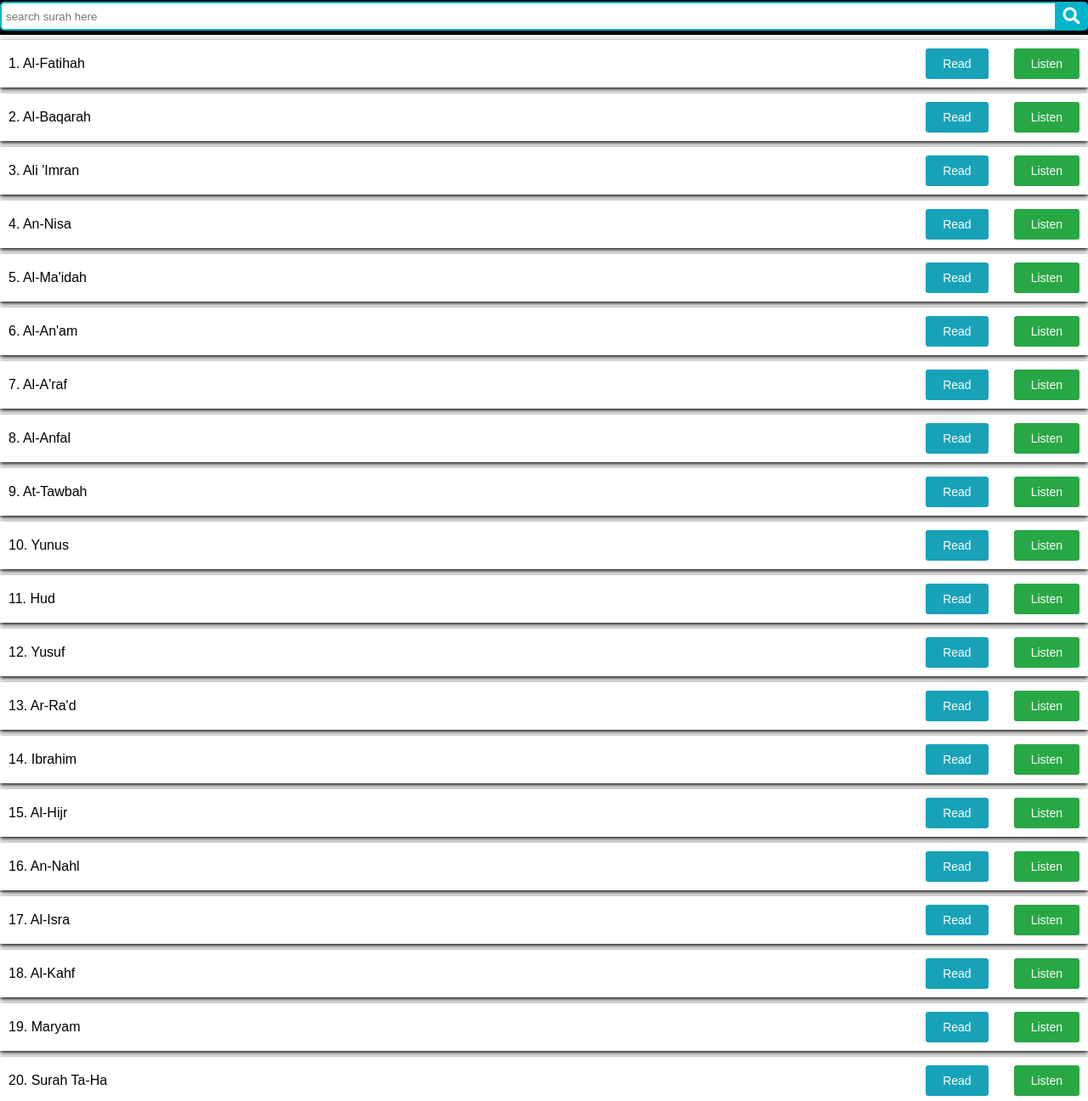
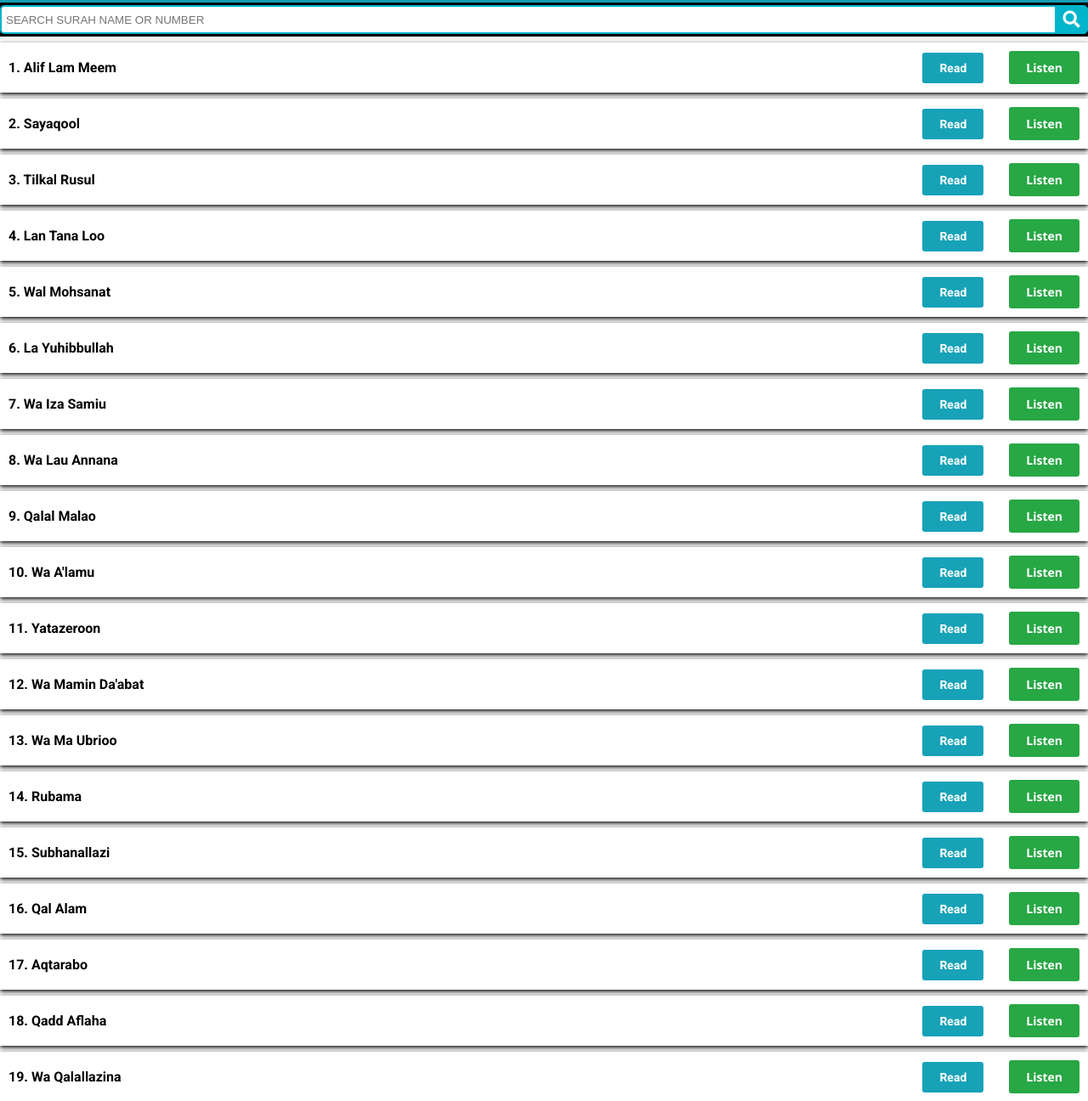
Before and after one commit to Aman-saifi/para, a plain HTML site: page index.html in a window 1280 px wide. Shown: the part 58-1354 px from the top of the page at 85% size. Drawn offline with nearby package versions, Linux system fonts and the light colour scheme.

Commit message:
Update index.html

```diff
--- a/index.html
+++ b/index.html
@@ -1,14 +1,17 @@
 <!doctype html>
- <html>
+ <html lang="en">
  <head>
     <meta charset="UTF-8">
     <meta name="viewport" content="width=device-width, initial-scale=1">
     <meta http-equiv="Permissions-Policy" content="interest-cohort=()">
-    <link rel="stylesheet" href="https://fonts.googleapis.com/css2?family=Open+Sans">
     <link rel="shortcut icon" type="image/png" href="https://drive.google.com/uc?id=1NshdNhIcu2TgGTuJZQ5wOj4A-kT0i-B0">
     <link rel="stylesheet" href="https://cdnjs.cloudflare.com/ajax/libs/font-awesome/5.15.3/css/all.min.css">
     <title>Quran Kareem</title>
+
   <style>
+
+  @import url('https://fonts.googleapis.com/css2?family=Roboto:wght@700&display=swap');
+  @import url('https://fonts.googleapis.com/css2?family=Open+Sans:wght@700&display=swap');
 
    * {
     margin: 0;
@@ -16,7 +19,8 @@
     box-sizing: border-box;
 }
     body {
-    font-family: ' Open Sans', Arial, sans-serif;
+   font-family: 'Roboto', sans-serif;
+    font-weight: 700;
     margin: 0;
     padding: 0;
     background-color: #ffffff;
@@ -24,6 +28,9 @@
 }
 
 
+.h1 {
+  font-family: 'Open Sans';
+}
 
    h1 {
   position: -webkit-sticky;
@@ -43,7 +50,7 @@
   top: 55px;
   z-index: 1;
   background-color: #000000; /* Add a background color */
-  padding: 5px 0; /* Add padding for spacing */
+  padding: 3px 0; /* Add padding for spacing */
   box-shadow: 0 2px 5px rgba(0, 0, 0, 0.1);
   display: flex;
 }
@@ -111,6 +118,12 @@
      text-decoration: none;
     }
 
+
+   .listen-btn {
+  font-family: 'Open Sans';
+}
+
+
     .listen-btn {
       padding: 10px 20px;
       font-size: 14px;
@@ -133,15 +146,13 @@
     padding: 10px 0;
   }
 
-   .footer-details {
-    font-family: ' Open Sans', Arial, sans-serif; /* Add your desired font */
-}
+
 
 
   </style>
  </head>
  <body>
-  <h1>15linequran.com</h1>
+  <h1 class="h1">15linequran.com</h1>
   <ins class="adsbygoogle"
      style="display:block"
      data-ad-client="ca-pub-4293976111262095"
@@ -150,108 +161,105 @@
      data-full-width-responsive="true"></ins>
   <div class="wrap">
    <div class="search">
-    <input type="text" class="searchTerm" placeholder="search surah here"> <button type="submit" class="searchButton"> <i class="fas fa-search" style="color: white;" "></i> </button>
+    <input type="text" class="searchTerm" placeholder="SEARCH SURAH NAME OR NUMBER"> <button type="submit" class="searchButton"> <i class="fas fa-search" style="color: white;" "></i> </button>
    </div>
    <ul>
     <li>
-  <span>1. Al-Fatihah</span>
+  <span>1. Alif Lam Meem</span>
   <div class="button-group">
     <a href=https://drive.google.com/file/d/1eFegE8cGFQHTKXM9nG9hilFTauukTqpI/view?usp=drive_link class="read-btn">Read</a> <button class="listen-btn">Listen</button>
   </div> </li>
-    <li> <span>2. Al-Baqarah</span>
+    <li> <span>2. Sayaqool</span>
      <div class="button-group"> <a href=https://drive.google.com/file/d/1MICBu0-dqvuEtAlbtVQgjt6SwgbC7mCG/view?usp=drive_link class="read-btn">Read</a> <button class="listen-btn">Listen</button>
      </div> </li>
-    <li> <span>3. Ali 'Imran</span>
+    <li> <span>3. Tilkal Rusul</span>
      <div class="button-group"> <a href=https://drive.google.com/file/d/1pExctCYKSLf8RvcDsn6pyNCKL8RM2Ph9/view?usp=drive_link class="read-btn">Read</a> <button class="listen-btn">Listen</button>
      </div> </li>
-    <li> <span>4. An-Nisa</span>
+    <li> <span>4. Lan Tana Loo</span>
      <div class="button-group"> <a href=https://drive.google.com/file/d/10bR6YzB56AW6CGqAr7VK0mRRh5MAwiJw/view?usp=drive_link class="read-btn">Read</a> <button class="listen-btn">Listen</button>
      </div> </li>
-    <li> <span>5. Al-Ma'idah</span>
+    <li> <span>5. Wal Mohsanat</span>
      <div class="button-group"> <a href=https://drive.google.com/file/d/11CrEzHK9PvIjlGjX9ZHcTeBJnbGtkQwo/view?usp=drive_link class="read-btn">Read</a> <button class="listen-btn">Listen</button>
      </div> </li>
-    <li> <span>6. Al-An'am</span>
+    <li> <span>6. La Yuhibbullah</span>
      <div class="button-group"> <a href=https://drive.google.com/file/d/1Za6I5g9seycAjNAQltGG3_maNmUjJHsw/view?usp=drive_link class="read-btn">Read</a> <button class="listen-btn">Listen</button>
      </div> </li>
-    <li> <span>7. 	Al-A'raf</span>
+    <li> <span>7. 	Wa Iza Samiu</span>
      <div class="button-group"> <a href=https://drive.google.com/file/d/1jeGma_ARgo_W6jcpZn6BJYPvL2hLXtp1/view?usp=drive_link class="read-btn">Read</a> <button class="listen-btn">Listen</button>
      </div> </li>
-    <li> <span>8. Al-Anfal</span>
+    <li> <span>8. Wa Lau Annana</span>
      <div class="button-group"> <a href=https://drive.google.com/file/d/1W1Zz9fyO-Cz2_gW-dnnpco8OC_-bFY12/view?usp=drive_link class="read-btn">Read</a> <button class="listen-btn">Listen</button>
      </div> </li>
-    <li> <span>9. At-Tawbah</span>
+    <li> <span>9. Qalal Malao</span>
      <div class="button-group"> <a href=https://drive.google.com/file/d/10DtpuAZBpEc02Rvcpo5_QgcWXf5tyso-/view?usp=drive_link class="read-btn">Read</a> <button class="listen-btn">Listen</button>
      </div> </li>
-    <li> <span>10. Yunus</span>
+    <li> <span>10. Wa A'lamu</span>
      <div class="button-group"> <a href=https://drive.google.com/file/d/1zqihXOovXIsFj2_9MdvpzbTYfzKTUb8T/view?usp=drive_link class="read-btn">Read</a> <button class="listen-btn">Listen</button>
      </div> </li>
-    <li> <span>11. Hud</span>
+    <li> <span>11. Yatazeroon</span>
      <div class="button-group"> <a href=https://drive.google.com/file/d/19RuWKJhUpzlyt6V1dPOTl-gl18dRCu9y/view?usp=drive_link class="read-btn">Read</a> <button class="listen-btn">Listen</button>
      </div> </li>
-    <li> <span>12. Yusuf</span>
+    <li> <span>12. Wa Mamin Da'abat</span>
      <div class="button-group"> <a href=https://drive.google.com/file/d/1k-fjgi-aj3i-ElVcBKkf_8Z0rRPOH9Ys/view?usp=drive_link class="read-btn">Read</a> <button class="listen-btn">Listen</button>
      </div> </li>
-    <li> <span>13. Ar-Ra'd</span>
+    <li> <span>13. Wa Ma Ubrioo</span>
      <div class="button-group"> <a href=https://drive.google.com/file/d/1u0XhAsLu1YdNxKCcJj7YY7-l5fvsxA1p/view?usp=drive_link class="read-btn">Read</a> <button class="listen-btn">Listen</button>
      </div> </li>
-    <li> <span>14. Ibrahim</span>
+    <li> <span>14. Rubama</span>
      <div class="button-group"> <a href=https://drive.google.com/file/d/1aAdKZGqihft8cEW_2GgfrqeXprL_2aVz/view?usp=drive_link class="read-btn">Read</a> <button class="listen-btn">Listen</button>
      </div> </li>
-    <li> <span>15. Al-Hijr</span>
+    <li> <span>15. Subhanallazi</span>
      <div class="button-group"> <a href=https://drive.google.com/file/d/1HVdxXmWR3uTjW9l6DvPndlPzQm4SP96h/view?usp=drive_link class="read-btn">Read</a> <button class="listen-btn">Listen</button>
      </div> </li>
-    <li> <span>16. An-Nahl</span>
+    <li> <span>16. Qal Alam</span>
      <div class="button-group"> <a href=https://drive.google.com/file/d/1ENwdX1Dj0odY7zpY0TC5fPZwWXqvTbxa/view?usp=drive_link class="read-btn">Read</a> <button class="listen-btn">Listen</button>
      </div> </li>
-    <li> <span>17. Al-Isra</span>
+    <li> <span>17. Aqtarabo</span>
      <div class="button-group"> <a href=https://drive.google.com/file/d/1pzcOL5u1b6PE6RsWsJNgzjlSOcXQNRXw/view?usp=drive_link class="read-btn">Read</a> <button class="listen-btn">Listen</button>
      </div> </li>
-    <li> <span>18. Al-Kahf</span>
+    <li> <span>18. Qadd Aflaha</span>
      <div class="button-group"> <a href=https://drive.google.com/file/d/1L2oA21v0cuDJgNSaq1j8ZxWDN1wJfSYs/view?usp=drive_link class="read-btn">Read</a> <button class="listen-btn">Listen</button>
      </div> </li>
-    <li> <span>19. Maryam</span>
+    <li> <span>19. Wa Qalallazina</span>
      <div class="button-group"> <a href=https://drive.google.com/file/d/1D2RBLnYKEYkZCOzXQkDD2hZ_j3GGL17C/view?usp=drive_link class="read-btn">Read</a> <button class="listen-btn">Listen</button>
      </div> </li>
-    <li> <span>20. Surah Ta-Ha</span>
+    <li> <span>20. A'man Khalaq</span>
      <div class="button-group"> <a href=https://drive.google.com/file/d/1NZvEjwIMPmdYB59jmtDRrFuxGj0eFV1B/view?usp=drive_link class="read-btn">Read</a> <button class="listen-btn">Listen</button>
      </div> </li>
-    <li> <span>21. Al-Anbiya</span>
+    <li> <span>21. Utlu Ma Oohi</span>
      <div class="button-group"> <a href=https://drive.google.com/file/d/1kcHgLph4OfIa_2_fh9WYJjG6EvTx2LVh/view?usp=drive_link class="read-btn">Read</a> <button class="listen-btn">Listen</button>
      </div> </li>
-    <li> <span>22. Al-Hajj</span>
+    <li> <span>22. Wa Manyaqnut</span>
      <div class="button-group"> <a href=https://drive.google.com/file/d/1KU5WgaSmk6lHhx0P1ahGyq_tBNwuzHSv/view?usp=drive_link class="read-btn">Read</a> <button class="listen-btn">Listen</button>
      </div> </li>
-    <li> <span>23. Al-Mu'minun</span>
+    <li> <span>23. Wa Mali</span>
      <div class="button-group"> <a href=https://drive.google.com/file/d/1fRGObSYvPT-I4LW7symL0YLLZ-c3m-sS/view?usp=drive_link class="read-btn">Read</a> <button class="listen-btn">Listen</button>
      </div> </li>
-    <li> <span>24. An-Nur</span>
+    <li> <span>24. Faman Azlam</span>
      <div class="button-group"> <a href=https://drive.google.com/file/d/1PxOQT2PpEPb3a3BxHrpikAEtFdRGd-yO/view?usp=drive_link class="read-btn">Read</a> <button class="listen-btn">Listen</button>
      </div> </li>
-    <li> <span>25. Al-Furqan</span>
+    <li> <span>25. Elahe Yuruddo</span>
      <div class="button-group"> <a href=https://drive.google.com/file/d/1Yzt3Ejs-IGuAcZKd52-5Wq1vFdVCMNEt/view?usp=drive_link class="read-btn">Read</a> <button class="listen-btn">Listen</button>
      </div> </li>
-    <li> <span>26. Ash-Shu'ara'</span>
+    <li> <span>26. Ha'a Meem</span>
      <div class="button-group"> <a href=https://drive.google.com/file/d/1BxKH1nUrfZyymIB2mXirxy_L2aNGMKJ6/view?usp=drive_link class="read-btn">Read</a> <button class="listen-btn">Listen</button>
      </div> </li>
-    <li> <span>27. An-Naml</span>
+    <li> <span>27. Qala Fama Khatbukum</span>
      <div class="button-group"> <a href=https://drive.google.com/file/d/1pAiHxQln1x-dNuArYsG-sMq2CKiH371c/view?usp=drive_link class="read-btn">Read</a> <button class="listen-btn">Listen</button>
      </div> </li>
-    <li> <span>28. Al-Qasas</span>
+    <li> <span>28. Qadd Sami Allah	</span>
      <div class="button-group"> <a href=https://drive.google.com/file/d/1TZwANgAnsFLLahgH9ChqPvZPJg0oFkJP/view?usp=drive_link class="read-btn">Read</a> <button class="listen-btn">Listen</button>
      </div> </li>
-    <li> <span>29. Al-Ankabut</span>
+    <li> <span>29. Tabarakallazi</span>
      <div class="button-group"> <a href=https://drive.google.com/file/d/1Clhmh_iofa2u2gIF6XOw9OOnBzJpG0hX/view?usp=drive_link class="read-btn">Read</a> <button class="listen-btn">Listen</button>
      </div> </li>
-    <li> <span>30. Ar-Rum</span>
+    <li> <span>30. Amma Yatasa'aloon</span>
      <div class="button-group"> <a href=https://drive.google.com/file/d/1CfZ4orqJrZsqFpciMfo_EUJS4Kd_FLyh/view?usp=drive_link class="read-btn">Read</a> <button class="listen-btn">Listen</button>
      </div> </li> </ul>
 
     <div class="pdf-container"> <!-- PDF content for each surah will be displayed here -->
     </div>
     <div class="audio-container"> <!-- Audio content for each surah will be played here -->
-
-    <script async src="https://pagead2.googlesyndication.com/pagead/js/adsbygoogle.js?client=ca-pub-4293976111262095"
-     crossorigin="anonymous"></script>
 
     <script async src="https://pagead2.googlesyndication.com/pagead/js/adsbygoogle.js?client=ca-pub-4293976111262095"
      crossorigin="anonymous"></script>
@@ -340,7 +348,8 @@ listenButtons.forEach((button, index) => {
    <footer class="black-bg">
     <div class="footer-details">
      <p style="margin: 30px auto; width: 75%;"> 15linequran.com</p>
-<p style="margin: 30px 0;">Owner: AMAN SAIFI</p> <p style="margin: 30px 0;">Email : mramansaifi78602@gmail.com</p> <a href="https://www.instagram.com/abdullahsays.in/" target="_blank"> <img src="https://drive.google.com/uc?id=1O2acXV9oq7RD1ylqKueOrpg_pr8cpz8k" alt="Instagram" width="30" height="30" margin: 30px;"></a> <a href="https://youtube.com/@AMANSAIFIOFFICIAL?si=ZekPwLN_h6rex-ky"> <img src="https://drive.google.com/uc?id=1NuzJrynOVWpCz8eY88qWEYJvMArD4qHx" alt="YouTube" width="30" height="30" margin: 30px;" ></a>
+<p style="margin: 30px 0;">Owner: Aman saifi</p> <p style="margin: 30px 0;">Contect : <a href="mailto:mramansaifi78602@gmail.com" style="color: #000000; text-decoration: none;">mramansaifi78602@gmail.com&nbsp;</a>
+</p> <a href="https://www.instagram.com/abdullahsays.in/" target="_blank"> <img src="https://drive.google.com/uc?id=1O2acXV9oq7RD1ylqKueOrpg_pr8cpz8k" alt="Instagram" width="30" height="30" margin: 30px;"></a> <a href="https://youtube.com/@AMANSAIFIOFFICIAL?si=ZekPwLN_h6rex-ky"> <img src="https://drive.google.com/uc?id=1NuzJrynOVWpCz8eY88qWEYJvMArD4qHx" alt="YouTube" width="30" height="30" margin: 30px;" ></a>
      <p style="margin: 30px auto; width: 50%;" width: 50%;"> All rights reserved. ©15linequran.com&nbsp;</p>
     </div>
    </footer>
```
Lines whose indentation alone changed are shown as unchanged.
